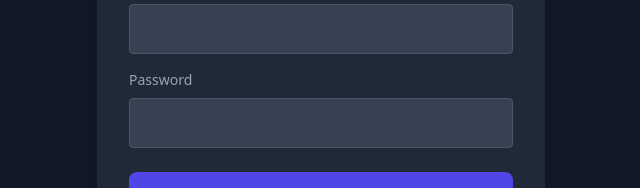
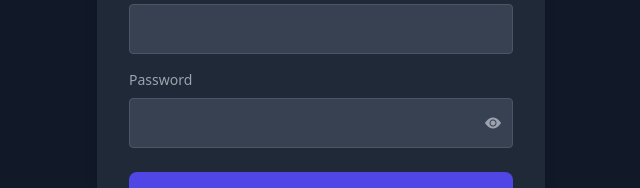
Before and after one commit to nitin-is-me/the-blog-zone-client, a Next.js app: page /signup in a window 1280 px wide. Shown: the part 359-547 px from the top of the page, without its empty margins (319-959 px from the left). Built offline with nearby package versions, Linux system fonts and the light colour scheme.

Commit message:
Added eye icon on password

```diff
--- a/src/app/login/page.js
+++ b/src/app/login/page.js
@@ -9,6 +9,7 @@ export default function LoginPage() {
   const [password, setPassword] = useState("");
   const [error, setError] = useState("");
   const [loading, setLoading] = useState(false);
+  const [showPassword, setShowPassword] = useState(false); // New state for password visibility
   const router = useRouter();
 
   const handleLogin = async (e) => {
@@ -32,6 +33,10 @@ export default function LoginPage() {
     }
   };
 
+  const togglePasswordVisibility = () => {
+    setShowPassword(!showPassword);
+  };
+
   return (
     <div className="flex justify-center items-center min-h-screen bg-gray-900">
       <div className="bg-gray-800 p-8 rounded-lg shadow-lg w-full max-w-md">
@@ -50,15 +55,29 @@ export default function LoginPage() {
               required
             />
           </div>
-          <div className="mb-6">
+          <div className="mb-6 relative">
             <label className="block text-sm font-medium text-gray-400 mb-2">Password</label>
-            <input
-              type="password"
-              value={password}
-              onChange={(e) => setPassword(e.target.value)}
-              className="w-full p-3 rounded bg-gray-700 text-gray-200 border border-gray-600 focus:ring-2 focus:ring-indigo-500 focus:outline-none"
-              required
-            />
+            <div className="relative">
+              <input
+                type={showPassword ? "text" : "password"}
+                value={password}
+                onChange={(e) => setPassword(e.target.value)}
+                className="w-full p-3 rounded bg-gray-700 text-gray-200 border border-gray-600 focus:ring-2 focus:ring-indigo-500 focus:outline-none pr-10"
+                required
+              />
+              <button
+                type="button"
+                onClick={togglePasswordVisibility}
+                className="absolute inset-y-0 right-0 flex items-center pr-3 text-gray-400 hover:text-gray-300"
+                aria-label={showPassword ? "Hide password" : "Show password"}
+              >
+                {showPassword ? (
+                  <i className="bi bi-eye-slash-fill"></i>
+                ) : (
+                  <i className="bi bi-eye-fill"></i>
+                )}
+              </button>
+            </div>
           </div>
           <button
             type="submit"
--- a/src/app/signup/page.js
+++ b/src/app/signup/page.js
@@ -10,6 +10,7 @@ export default function SignupPage() {
   const [name, setName] = useState("");
   const [error, setError] = useState("");
   const [loading, setLoading] = useState(false);
+  const [showPassword, setShowPassword] = useState(false); // New state for password visibility
   const router = useRouter();
 
   const handleSignup = async (e) => {
@@ -34,6 +35,10 @@ export default function SignupPage() {
     } finally {
       setLoading(false);
     }
+  };
+
+  const togglePasswordVisibility = () => {
+    setShowPassword(!showPassword);
   };
 
   return (
@@ -64,15 +69,29 @@ export default function SignupPage() {
               required
             />
           </div>
-          <div className="mb-6">
+          <div className="mb-6 relative">
             <label className="block text-sm font-medium text-gray-400 mb-2">Password</label>
-            <input
-              type="password"
-              value={password}
-              onChange={(e) => setPassword(e.target.value)}
-              className="w-full p-3 rounded bg-gray-700 text-gray-200 border border-gray-600 focus:ring-2 focus:ring-indigo-500 focus:outline-none"
-              required
-            />
+            <div className="relative">
+              <input
+                type={showPassword ? "text" : "password"}
+                value={password}
+                onChange={(e) => setPassword(e.target.value)}
+                className="w-full p-3 rounded bg-gray-700 text-gray-200 border border-gray-600 focus:ring-2 focus:ring-indigo-500 focus:outline-none pr-10"
+                required
+              />
+              <button
+                type="button"
+                onClick={togglePasswordVisibility}
+                className="absolute inset-y-0 right-0 flex items-center pr-3 text-gray-400 hover:text-gray-300"
+                aria-label={showPassword ? "Hide password" : "Show password"}
+              >
+                {showPassword ? (
+                  <i className="bi bi-eye-slash-fill"></i>
+                ) : (
+                  <i className="bi bi-eye-fill"></i>
+                )}
+              </button>
+            </div>
           </div>
           <button
             type="submit"
```
Also changed, not shown: 1 other file (tests, documents, lock files or other folders).
